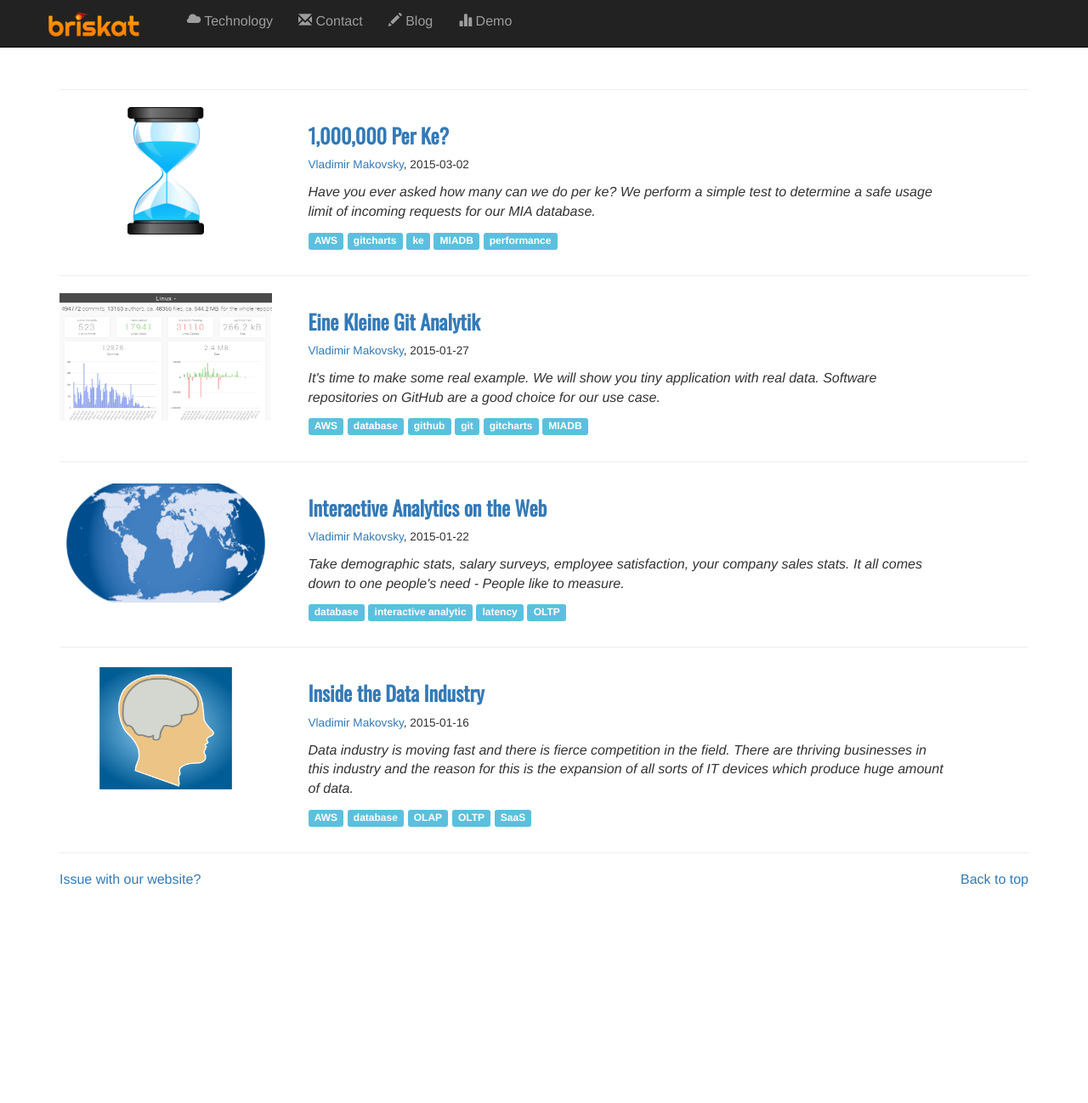
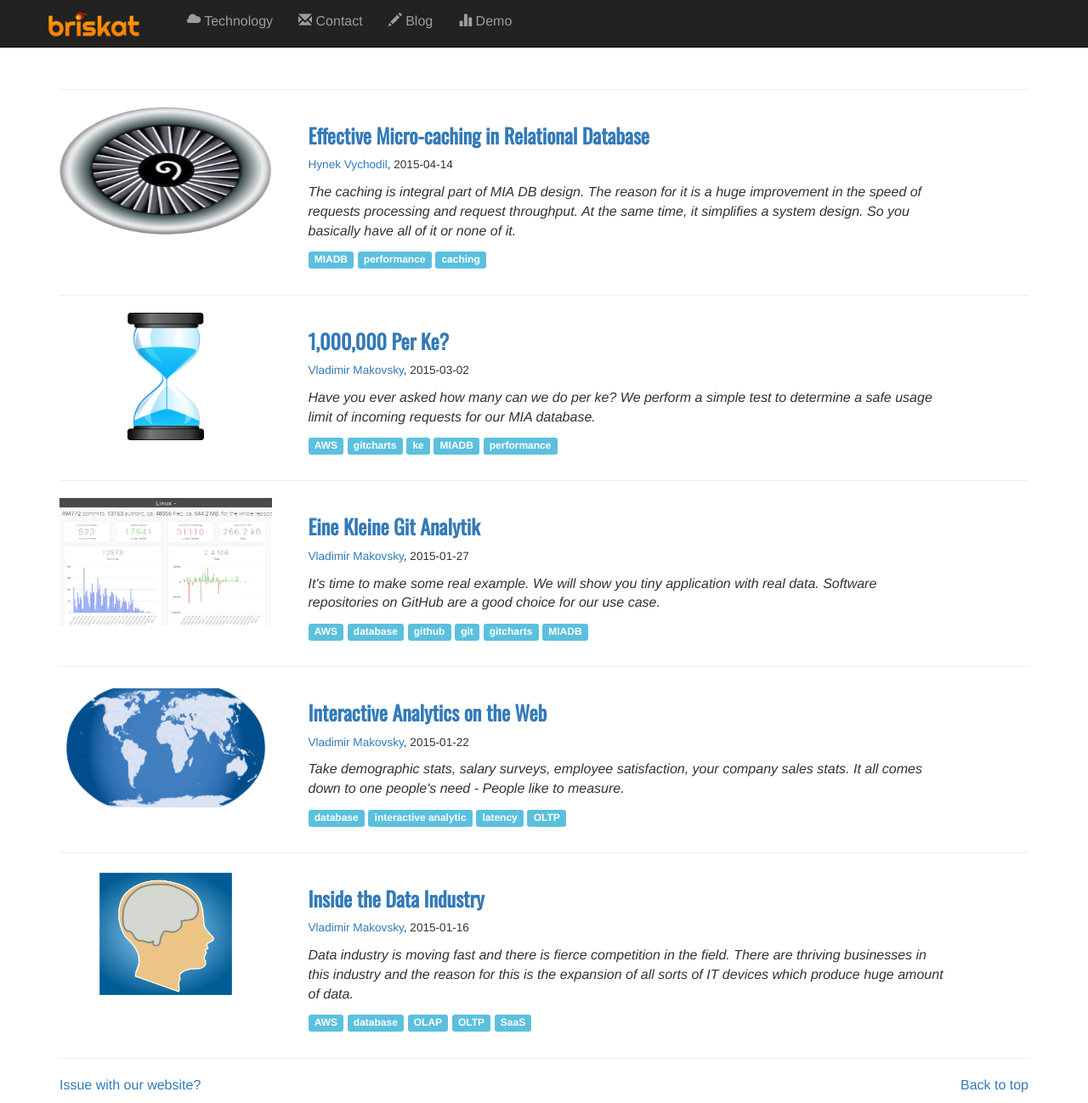
Before and after one commit to briskat/briskat.github.io, a Jekyll site: the page built from blog.html, in a window 1280 px wide and 1298 px high. Shown: the whole window at 85% size. Built offline with Jekyll 4.4.1, drawn with Linux system fonts in a browser that asks for light colours; nearby versions of some CDN libraries; Markdown is read by kramdown in place of the engine named in the settings; comment, search, counter and statistics services are not loaded; part of the change alters nothing that is shown.

Commit message:
Add 5. blog post - micro-caching

```diff
--- /dev/null
+++ b/_posts/2015-04-14-Effective-Caching.markdown
@@ -0,0 +1,384 @@
+---
+layout: post
+title: Effective Micro-caching in Relational Database
+excerpt: The caching is integral part of MIA DB design. The reason for it is
+    a huge improvement in the speed of requests processing and request
+    throughput. At the same time, it simplifies a system design. So you
+    basically have all of it or none of it.
+author: <a href="http://cz.linkedin.com/in/hynekvychodil">Hynek Vychodil</a>
+tags: MIADB performance caching
+image: 5_engine.png
+---
+<p>
+<img src="/img/posts/5_engine.png" class="img-responsive" align="left"
+width="120" height="120" style="padding:5px">
+In the <a href="{{page.previous.url}}">previous post</a>, we showed how fast
+<a href="/index.html#TECHNOLOGY" target="_blank">MIA DB</a> can be for a considerably
+small variety of requests under heavy load. In this case, it is because of caching.
+MIA DB quickly computes a cache for all the requests and serves the
+rest of them from the cache. It seems unfair, but it's
+not. The caching is integral part of MIA DB design. The reason for it is a
+huge improvement in the speed of requests and their throughput. At the same time,
+it simplifies a system design. So you basically have all of it or none of it.
+</p>
+
+<p>
+Formerly, in GoodData we verified that caching can improve the speed of a heavily
+loaded business intelligence (BI) system. The system in GoodData was based on
+caches on application level. The main reason is a lack of caching
+capabilities integrated into existing databases. The application level
+caching is complicated for implementation and maintenance.
+</p>
+
+<p>
+It has also its limits. The cache can only be made for a whole query. The
+cache identification can be based only on query definition which limits you
+to information within tables and columns. It affects caching efficiency
+because it prevents cache reusability between queries. Cache creation usually
+implies tables creation and it usually doesn't belong to fast operations in
+common databases.
+</p>
+
+<p>
+In MIA DB, we took things a step further and addressed most of those issues. The
+caches work on a lower level than the usual query which improves the cache hit ratio.
+The cache identification is based on exact data content. It nullifies
+requirements on the application which uses the database. The cached
+operations are carefully chosen to maximise their reusability.
+We call this feature automatic micro-caching.
+This feature enforces a different query
+execution model which works really well with the typical BI system load.
+</p>
+
+<p>
+Let's demonstrate automatic micro-caching in a simple example. Our friend
+Petr Šimeček examined speed of basic query aggregation on several different databases in
+<a href="http://padak.keboola.com/agregace-v-mongodb-oracle-redshift-bigquery-voltdb-vertica-elasticsearch-a-gooddata" title="Agregace v MongoDB, Oracle, Redshift, BigQuery, VoltDB, Vertica, Elasticsearch, GoodData, Postgres a MySQL">
+one of his blog</a> posts (in Czech). We link here an original result table:
+
+<!--<img src="https://phaven-prod.s3.amazonaws.com/files/image_part/asset/1181792/Tk3QBats8b0DD9f28eij06Qoaho/medium_resume3.png" style="padding:10px"/> -->
+</p>
+<table class="table table-condensed table-hover">
+<thead>
+    <tr class="info" style="border-top: solid">
+        <th>Database</th><th>Query time</th>
+    </tr>
+</thead>
+<tbody>
+    <tr> <td>MongoDB</td><td>129s</td> </tr>
+    <tr> <td>Oracle</td><td>32s</td> </tr>
+    <tr> <td>Redshift dw1.xlarge (50M rows)</td><td>15s</td> </tr>
+    <tr> <td>Redshift dw2.large (50M rows)</td><td>7s</td> </tr>
+    <tr> <td>Redshift dw1.xlarge (500M rows)</td><td>182s</td> </tr>
+    <tr> <td>Redshift dw2.large (500M rows)</td><td>53s</td> </tr>
+    <tr> <td>Google BigQuery</td><td>7s</td> </tr>
+    <tr> <td>VoltDB</td><td>0.07s</td> </tr>
+    <tr> <td>HP Vertica</td><td>2.06s</td> </tr>
+    <tr> <td>Elasticsearch</td><td>16.3s</td> </tr>
+    <tr> <td>PostgreSQL 9.3.4</td><td>33.5s</td> </tr>
+    <tr style="border-bottom: solid"> <td>MySQL 5.5.33</td><td>46s</td> </tr>
+</tbody>
+</table>
+<!--
+<tbody>
+    <tr> <td>MongoDB</td><td>NA</td><td>129s</td> </tr>
+    <tr> <td>Oracle</td><td>NA</td><td>32s</td> </tr>
+    <tr> <td>Redshift dw1.xlarge (50M rows)</td><td>151s</td><td>15s</td> </tr>
+    <tr> <td>Redshift dw2.large (50M rows)</td><td>NA</td><td>7s</td> </tr>
+    <tr> <td>Redshift dw1.xlarge (500M rows)</td><td>&gt;8min</td><td>182s</td> </tr>
+    <tr> <td>Redshift dw2.large (500M rows)</td><td>NA</td><td>53s</td> </tr>
+    <tr> <td>Google BigQuery</td><td>25min</td><td>7s</td> </tr>
+    <tr> <td>VoltDB</td><td>29min</td><td>0.07s</td> </tr>
+    <tr> <td>HP Vertica</td><td>121s</td><td>2.06s</td> </tr>
+    <tr> <td>Elasticsearch</td><td>161min</td><td>16.3s</td> </tr>
+    <tr> <td>PostgreSQL 9.3.4</td><td>2min</td><td>33.5s</td> </tr>
+    <tr style="border-bottom: solid"> <td>MySQL 5.5.33</td><td>29min</td><td>46s</td> </tr>
+</tbody>
+-->
+<p>
+VoltDB result (Test A, 0.07s) is suspicious compared to other databases.
+There is most probably prepared aggregation result during data load.
+Even if there are various HW configurations it allows us to put results into
+context and compare the speed at least in order of magnitude.
+</p>
+
+<p>The dataset originates from this <a
+href="http://www.javacodegeeks.com/2013/12/mongodb-lightning-fast-aggregation-challenged-with-oracle.html"
+title="MongoDB “Lightning Fast Aggregation” Challenged with Oracle">blog
+post</a>. Source data contains 50 millions of rows with two columns, time and value.
+Both values are random which is not a typical situation for real data.
+Using random data disables compression and some advanced algorithms
+to be used for computation in our database. The data looks like the one in the following example.
+</p>
+
+<pre>
+created_on,value
+2012-05-02T06:08:47Z,0.9270193106494844
+2012-09-06T22:40:25Z,0.005334891844540834
+2012-06-15T05:58:22Z,0.05611344985663891
+2012-01-05T20:47:19Z,0.2171613881364465
+2012-02-10T00:35:17Z,0.4581454689614475
+2012-06-19T17:46:41Z,0.9841521594207734
+2012-08-20T21:42:19Z,0.3296361684333533
+2012-02-24T20:29:17Z,0.9760254160501063
+</pre>
+
+<p>
+The databases were tested with a simple query which computes four aggregated
+values (metrics) for each day like following SQL.
+</p>
+
+<pre>
+SELECT EXTRACT(year FROM created_on), EXTRACT(day FROM created_on),
+       COUNT(*), MIN(value), MAX(value), AVG(value)
+FROM RandomData_T
+GROUP BY EXTRACT(year FROM created_on), EXTRACT(day FROM created_on)
+ORDER BY EXTRACT(year FROM created_on), EXTRACT(day FROM created_on);
+</pre>
+
+<p>
+First we ran the query in PostgreSQL, Vertica and MIA DB on various HW to
+find out vertical scalability.
+</p>
+
+<table class="table table-condensed table-hover">
+<thead>
+    <tr class="info" style="border-top: solid">
+        <th>Pg</th><th>MIA</th><th>MIA</th><th>MIA</th><th>Vertica</th>
+    </tr>
+    <tr style="border-bottom: thin solid">
+        <td colspan="2">T430s 4c</td><td>AWS 8c</td><td colspan="2">AWS 16c</td>
+    </tr>
+</thead>
+<tbody>
+    <tr class="active" style="border-bottom: solid">
+         <td>33.5s</td>
+         <td>3.5s</td>
+         <td>1.91s</td>
+         <td>0.88s</td>
+         <td>2.06s</td>
+    </tr>
+</tbody>
+</table>
+
+<p>
+In the table above we can see nice vertical scaling and in this case we are
+faster than those databases.
+It is nice, but there is not much visible caching involved
+yet. So far, it would just be a little bit faster of a database.
+</p>
+
+<p>But what would happen if we loaded an additional million rows? The same query takes only
+38ms! It's 4% of the original time. In other databases, it usually takes an even
+longer time than in the first example. So now things start to become interesting. We gain
+almost two orders of magnitude in speed.</p>
+
+<p>Another nice feature is that
+it works right out of the box. We don't need to give MIA DB a hint that the
+data is loaded incrementally. You can even do a full data load to a new table or
+even in a new customer project and it just works. The reason is MIA DB operates
+on a raw data level and automatically detects the same data and the
+same operation in them.
+</p>
+
+<p>Let's explore this feature in more details.
+The original query computes four aggregations at once. In real BI systems
+there are usually many queries which come in an unpredictable order and time. For
+example, there are four different reports at the same dashboard
+which computes different metrics. In this case, we will compute four queries.
+The first one will compute SUM, the second one MIN and MAX and so on.
+Each row in the following table is separate query execution.
+It's run sequentially, but it can run in any particular order.
+</p>
+
+<table class="table table-condensed table-hover">
+<thead>
+    <tr class="info" style="border-top: solid; border-bottom: thin solid">
+        <td>SELECT</td>
+        <th>No-caching DB</th>
+        <th>MIA</th>
+        <th>Speed up</th>
+    </tr>
+</thead>
+<tbody>
+    <tr>
+        <td>SUM</td>
+        <td>580ms</td>
+        <td>811ms</td>
+        <td>0.72</td>
+    </tr>
+    <tr>
+        <td>MIN, MAX</td>
+        <td>766ms</td>
+        <td>82ms</td>
+        <td>9.3</td>
+    </tr>
+    <tr>
+        <td>COUNT</td>
+        <td>355ms</td>
+        <td>20ms</td>
+        <td>18</td>
+    </tr>
+    <tr>
+        <td>AVG</td>
+        <td>401ms</td>
+        <td>0.4ms</td>
+        <td>1000</td>
+    </tr>
+    <tr class="success" style="border-top: thin solid; border-bottom: solid">
+        <td style="font-size: 120%; padding: 0">&Sigma;</td>
+        <td>2.102s</td>
+        <td>913ms</td>
+        <td>2.3</td>
+    </tr>
+</tbody>
+</table>
+
+<p>
+As we can see, MIA DB can be a little bit slower for first query
+execution but it
+pays off once you execute next queries. First query execution comes with cache overhead.
+But an interesting and an unusual
+thing is that MIA DB don't cache whole queries but only partial operations
+which are needed for computation.
+</p>
+
+<p>In case of the first query, the caches are
+created. They speed up every subsequent aggregation on the same table, but it
+doesn't just affect the same query. It speeds up all subsequent queries which
+use this table and use different filters.
+There are usually many facts in the same table in analytical
+projects so collective speed up grows even more.</p>
+
+<p>The first query can be relatively slow. But following requests are
+much faster so user experience improves. Psychologically it has an even bigger impact on
+perceived system performance. Good user experience shapes the way a user
+interacts with the system. It encourages people to explore and gain knowledge.
+We can also eliminate the first query problem by computing commonly known
+reports shortly after a load of new data.
+</p>
+
+<p>
+We showed the caching works also for incrementally loaded data. Let us show
+how it will work with the previous four requests in this scenario.
+</p>
+
+<table class="table table-condensed table-hover">
+<thead>
+    <tr class="info" style="border-top: solid; border-bottom: thin solid">
+        <td>SELECT</td>
+        <th>No-caching DB</th>
+        <th>MIA</th>
+        <th>Speed up</th>
+    </tr>
+</thead>
+<tbody>
+    <tr>
+        <td>SUM</td>
+        <td>592ms</td>
+        <td>35ms</td>
+        <td>17</td>
+    </tr>
+    <tr>
+        <td>MIN, MAX</td>
+        <td>781ms</td>
+        <td>8ms</td>
+        <td>98</td>
+    </tr>
+    <tr>
+        <td>COUNT</td>
+        <td>362ms</td>
+        <td>3ms</td>
+        <td>120</td>
+    </tr>
+    <tr>
+        <td>AVG</td>
+        <td>409ms</td>
+        <td>0.4ms</td>
+        <td>1000</td>
+    </tr>
+    <tr class="success" style="border-top: thin solid; border-bottom: solid">
+        <td style="font-size: 120%; padding: 0">&Sigma;</td>
+        <td>2.144s</td>
+        <td>46ms</td>
+        <td>47</td>
+    </tr>
+</tbody>
+</table>
+
+<p>
+The caching works well in this scenario but has an even bigger effect. The
+responses in this time range not only affects the immediate user experience.
+The caching also allows to serve many more concurrent users. There is a big probability
+that the user will utilise some existing cache even the one that doesn't
+request exactly the same report.
+The rest of it is computed fast enough for interactive work.
+</p>
+
+<p>The speed up is not for free. We traded-off the memory for the gain of
+the speed which is a well-known technique called caching. The following table shows
+memory overhead of caching.
+</p>
+
+<table class="table table-condensed table-hover">
+<thead>
+    <tr class="info" style="border-top: solid; border-bottom: thin solid">
+        <td>SELECT</td>
+        <th>Time</th>
+        <th>Memory</th>
+    </tr>
+</thead>
+<tbody>
+    <tr>
+        <td>load</td>
+        <td>18s</td>
+        <td>858MB</td>
+    </tr>
+    <tr>
+        <td>SUM</td>
+        <td>811ms</td>
+        <td>+191MB</td>
+    </tr>
+    <tr>
+        <td>MIN, MAX</td>
+        <td>82ms</td>
+        <td>+240kB</td>
+    </tr>
+    <tr>
+        <td>COUNT</td>
+        <td>20ms</td>
+        <td>+37kB</td>
+    </tr>
+    <tr style="border-top: thin solid; border-bottom: solid">
+        <td>AVG</td>
+        <td>0.4ms</td>
+        <td>+3kB</td>
+    </tr>
+</tbody>
+</table>
+
+<p>
+Keep in mind the test data is random which makes it hard to compress. In a
+real project, the situation will usually be several times better.
+</p>
+
+<p>Let us reiterate that the caching is fully automatic. There are some options
+on how to speed up the system - which in a particular case can work very well.
+Eg. precomputing results at the time of load if
+you know the queries, optimizing particular queries (eg. in Postgres)
+or adding projections (e.g. in Vertica). But all of these techniques
+require manual work. Once you need to speed up hundreds of different analytic projects
+with thousands of unknown queries it doesn't scale
+well in terms of human resources because human time is costly.
+</p>
+
+<p>
+We tried to demonstrate basic concepts of MIA DB on this simple example. The
+MIA DB has a unique design and it's behaviour is different compared to common
+databases. Actually urban dictionary nicely sums up what MIA DB is:
+</p>
+
+<blockquote>
+She is a crazy girl. Makes jokes most people do not understand. She is
+veryyyy pretty and has nice eyes. You will be stunned when you meet a Mia.
+</blockquote>
--- a/css/my.css
+++ b/css/my.css
@@ -37,4 +37,7 @@ header {
 .panel-heading a.collapsed:after {
     content:"\e080";
 }
+th, td {
+    text-align: center;
+}
 .fb_iframe_widget span { vertical-align: text-bottom; float: left; }
```
Also changed, not shown: img/posts/5_engine.png (added).
